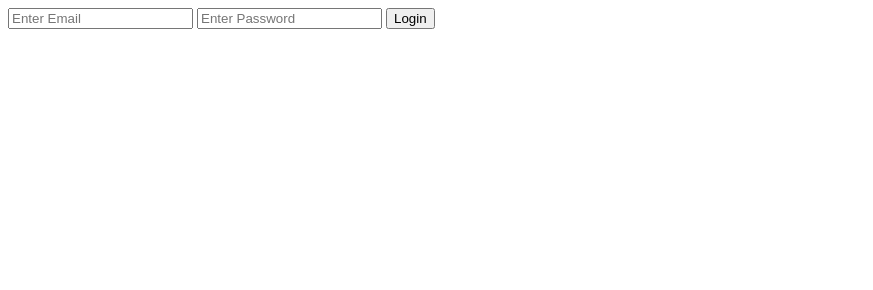
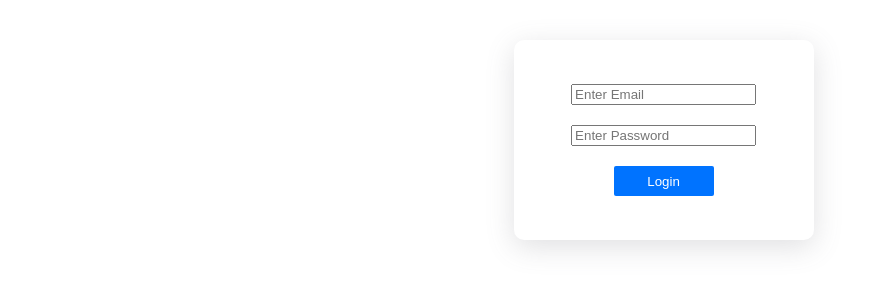
Before and after one commit to AnshikaKhanngwal/fleet-management-app, a plain HTML site: page Evaluation/index.html in a window 1280 px wide. Shown: the whole page, without its empty margins (0-873 px from the left). Drawn offline with Linux system fonts and the light colour scheme.

Commit message:
Evaluation

```diff
--- a/Evaluation/index.html
+++ b/Evaluation/index.html
@@ -4,12 +4,38 @@
     <meta charset="UTF-8">
     <meta name="viewport" content="width=device-width, initial-scale=1.0">
     <title>Document</title>
+    <style>
+        .contain{
+            width: 300px;
+            height: 200px;
+            display: flex;
+            margin-left: 40%;
+            flex-direction: column;
+            justify-content: center;
+            align-items: center;
+            gap: 20px;
+            margin-top: 40px;
+            box-shadow: rgba(100, 100, 111, 0.2) 0px 7px 29px 0px;
+            border-radius: 10px;
+        }
+        #login{
+            background-color: rgb(0, 115, 255);
+            width: 100px;
+            height: 30px;
+            color: white;
+            border: none;
+            border-radius: 2px;
+        }
+        #login:hover{
+            background-color: rgb(6, 48, 186);
+        }
+    </style>
 </head>
 <body>
-    <div>
+    <div class="contain">
         <input type="text" placeholder="Enter Email" id="emailinput" required>
          <input type="text" placeholder="Enter Password" id="Passwordinput" required>
-        <input type="button" value="Login" onclick="login()">
+        <input type="button" value="Login" onclick="login()" id="login">
     </div>
 </body>
 <script>
@@ -17,12 +43,13 @@
     let rightpassword="admin1234"
     const email=document.getElementById("emailinput").value
     const Password=document.getElementById("Passwordinput").value
-    function login(){
-    if(email.trim()==rightemail){
-           window.alert("Login success")
+
+function login(){
+           window.alert("Login success");
+            window.location.href="admin.html"
        }
-       window.location.href="admin.html"
-}
+
+
     //else if{
        //   window.alert("Wrong email or password")
         //}
```
Also changed, not shown: Evaluation/admin.html (+30 -1 lines).
